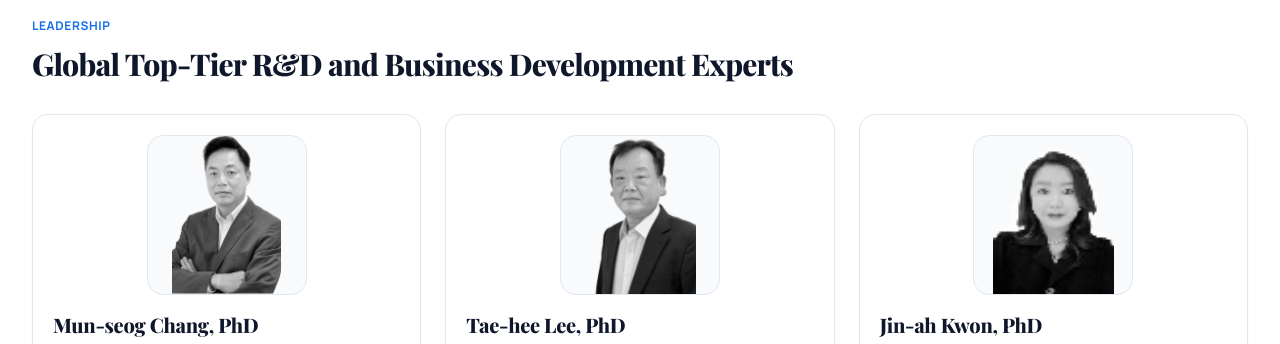
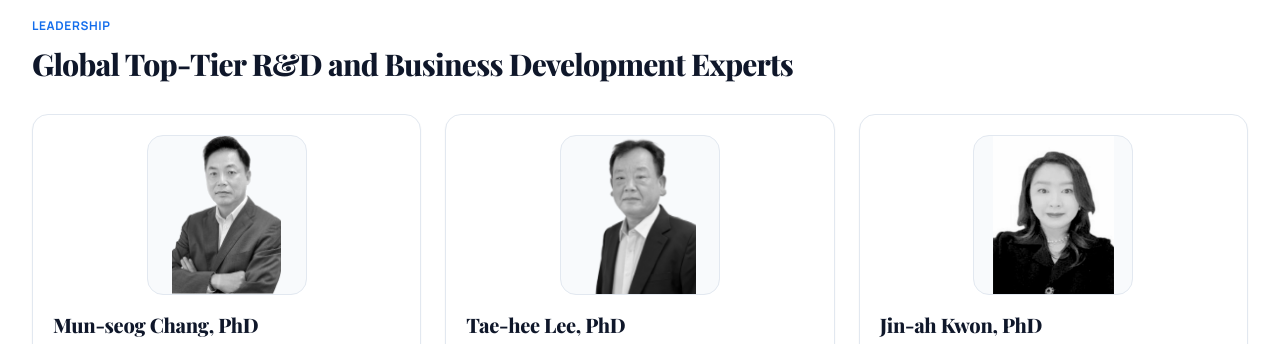
Before and after one commit to layerrama/qgenetics-website-renewal, a Next.js app: page / in a window 1280 px wide. Shown: the part 2680-3024 px from the top of the page. Built offline with nearby package versions, Linux system fonts and the light colour scheme; a web font is replaced by a local one.

Commit message:
Replace Kwon profile image with new uploaded photo

```diff
--- a/src/constants/content.ts
+++ b/src/constants/content.ts
@@ -121,7 +121,7 @@ export const content = {
         {
           name: "Jin-ah Kwon, PhD",
           role: "Chief Development Officer",
-          image: "/kwon.png",
+          image: "/kwon2.jpg",
           resume: [
             "Business Development Expert",
             "Former Strategic Planning Team Leader, GI Innovation",
@@ -270,7 +270,7 @@ export const content = {
         {
           name: "권진아 전무이사 / CDO / PhD",
           role: "Chief Development Officer",
-          image: "/kwon.png",
+          image: "/kwon2.jpg",
           resume: [
             "사업개발 전문가",
             "(전) 지아이이노베이션, 전략기획본부 팀장",
```
Also changed, not shown: public/kwon2.jpg (added).
